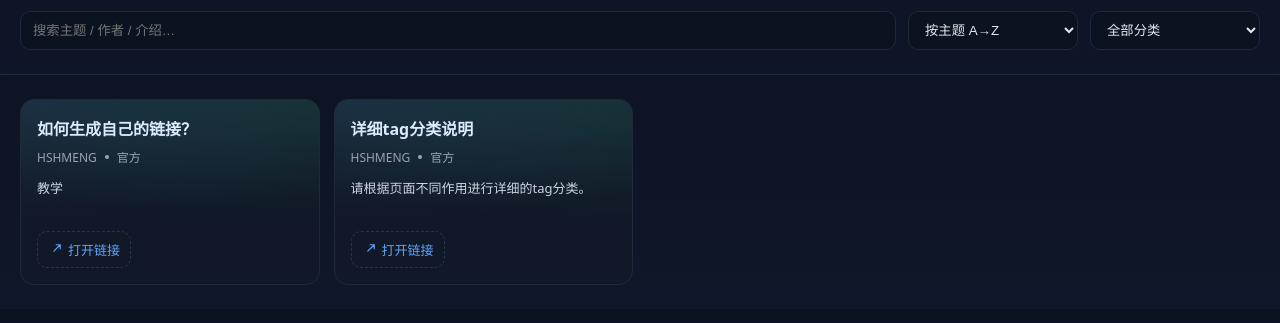
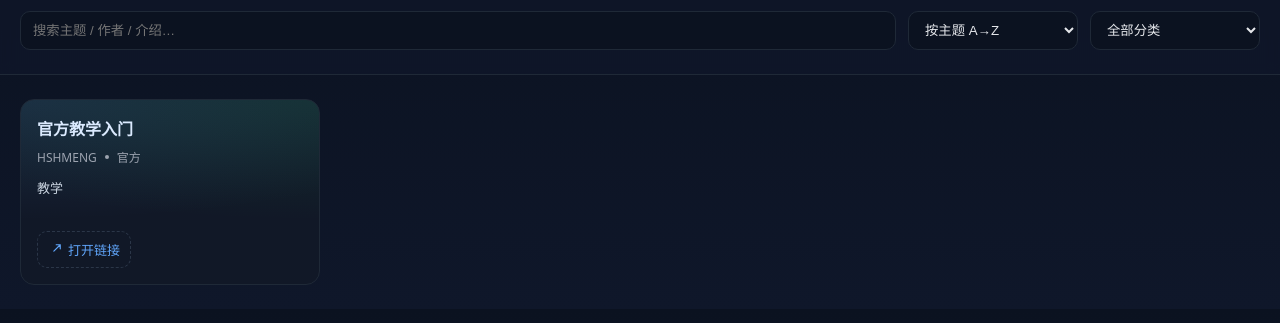
Before and after one commit to cloudflare-hshmeng/hshmeng-wiki-page-co-creation, a plain HTML site: page public/school/co-creation/co-creation.html in a window 1280 px wide. Shown: the part 59-382 px from the top of the page. Drawn offline with Linux system fonts and the light colour scheme.

Commit message:
更新教学内容和新增链接页面

```diff
--- a/public/school/co-creation/co-creation.html
+++ b/public/school/co-creation/co-creation.html
@@ -155,17 +155,10 @@
     // 示例数据：可替换为后端接口返回的数据
     const items = [
         {
-            topic: "如何生成自己的链接？",
+            topic: "官方教学入门",
             author: "HSHMENG",
             intro: "教学",
-            link: "HSHMENG/link.html",
-            tag: "官方"
-        },
-        {
-            topic: "详细tag分类说明",
-            author: "HSHMENG",
-            intro: "请根据页面不同作用进行详细的tag分类。",
-            link: "HSHMENG/tags.html",
+            link: "HSHMENG/list.html",
             tag: "官方"
         }
     ];
```
Also changed, not shown: public/school/co-creation/HSHMENG/list.html (added, +11 -0 lines).
